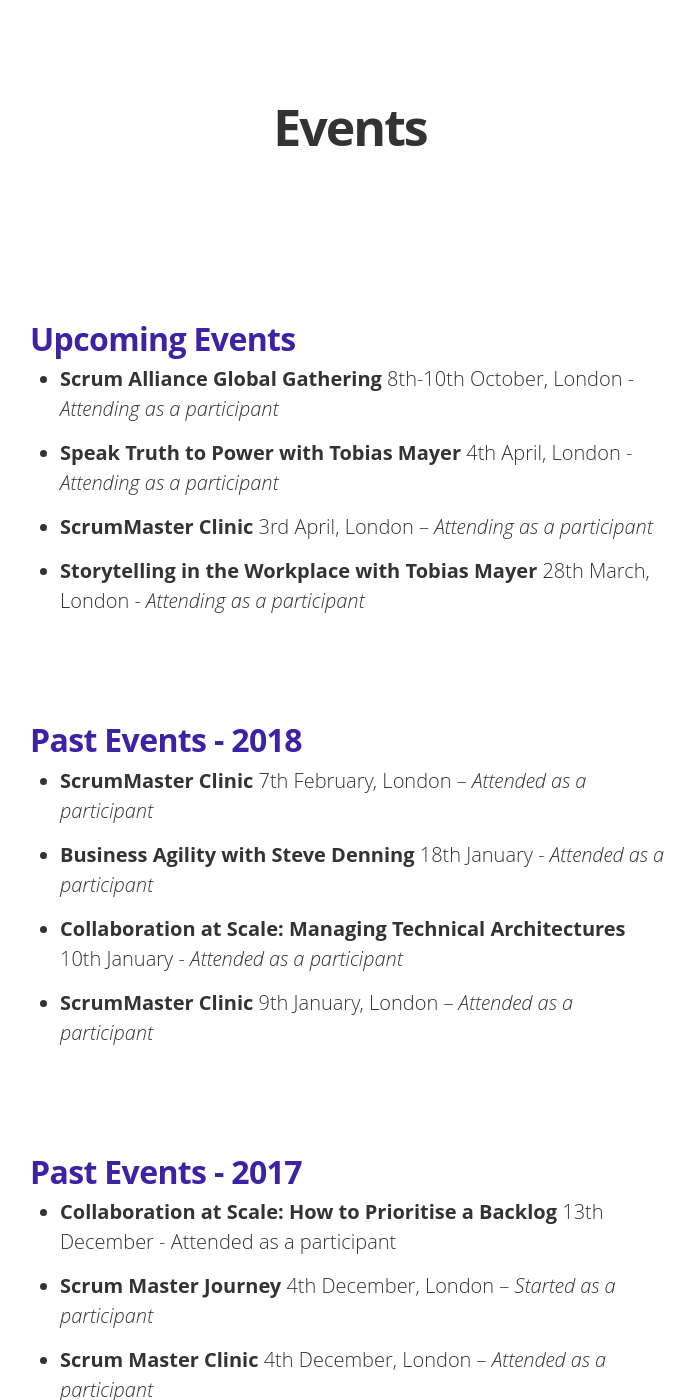
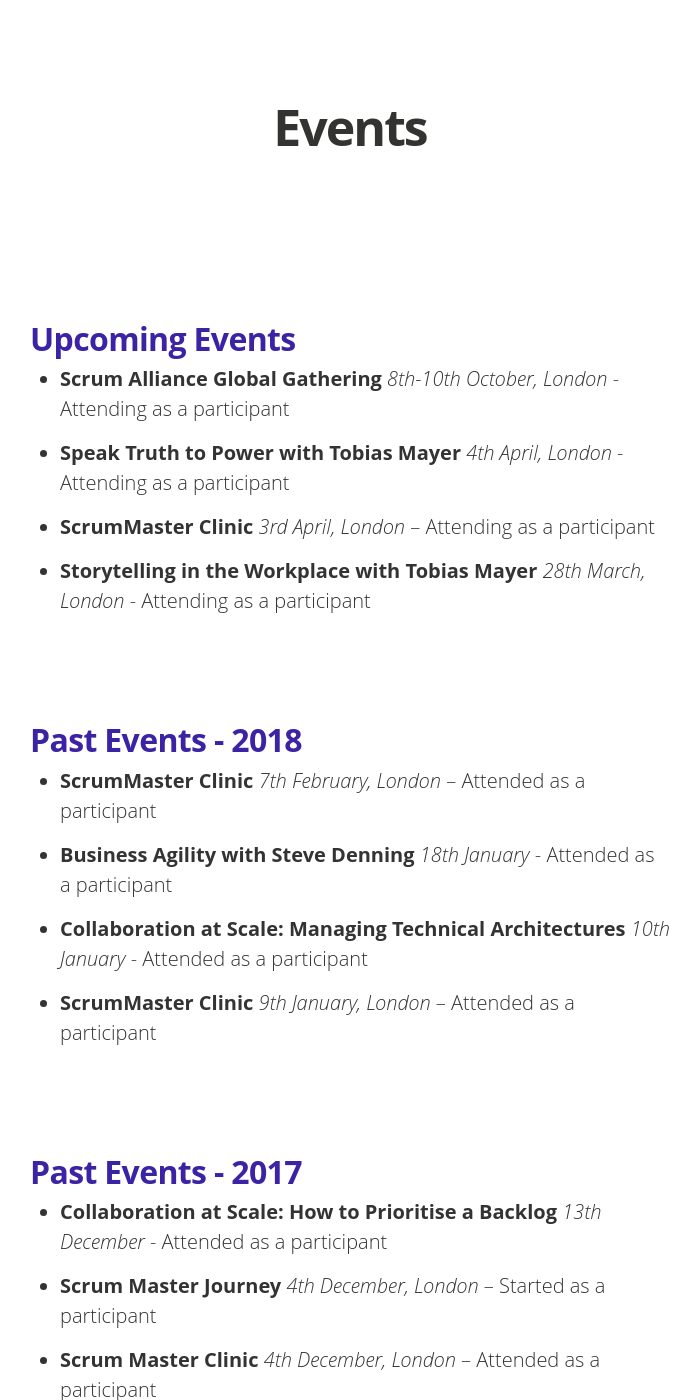
Before and after one commit to IamJackReed/JackReed, a Jekyll site: the page built from events.md, in a window 1280 px wide and 1400 px high. Shown: the whole window, without its empty margins (290-990 px from the left). Built offline with Jekyll 4.4.1, drawn with Linux system fonts in a browser that asks for light colours; nearby versions of some CDN libraries; some web fonts are replaced.

Commit message:
Update events.md

```diff
--- a/events.md
+++ b/events.md
@@ -6,28 +6,28 @@
 
 # Upcoming Events
 -
-<span style="color:#00000; font-family: 'open sans'; font-size: 1em; font-size: 20px; font-weight: 200; hyphens: none;">**Scrum Alliance Global Gathering** 8th-10th October, London - *Attending as a participant*
+<span style="color:#00000; font-family: 'open sans'; font-size: 1em; font-size: 20px; font-weight: 200; hyphens: none;">**Scrum Alliance Global Gathering** *8th-10th October, London* - Attending as a participant
 -
-<span style="color:#00000; font-family: 'open sans'; font-size: 1em; font-size: 20px; font-weight: 200; hyphens: none;">**Speak Truth to Power with Tobias Mayer** 4th April, London - *Attending as a participant*
+<span style="color:#00000; font-family: 'open sans'; font-size: 1em; font-size: 20px; font-weight: 200; hyphens: none;">**Speak Truth to Power with Tobias Mayer** *4th April, London* - Attending as a participant
 -
-<span style="color:#00000; font-family: 'open sans'; font-size: 1em; font-size: 20px; font-weight: 200; hyphens: none;">**ScrumMaster Clinic** 3rd April, London – *Attending as a participant*
+<span style="color:#00000; font-family: 'open sans'; font-size: 1em; font-size: 20px; font-weight: 200; hyphens: none;">**ScrumMaster Clinic** *3rd April, London* – Attending as a participant
 -
-<span style="color:#00000; font-family: 'open sans'; font-size: 1em; font-size: 20px; font-weight: 200; hyphens: none;">**Storytelling in the Workplace with Tobias Mayer** 28th March, London - *Attending as a participant*
+<span style="color:#00000; font-family: 'open sans'; font-size: 1em; font-size: 20px; font-weight: 200; hyphens: none;">**Storytelling in the Workplace with Tobias Mayer** *28th March, London* - Attending as a participant
 
 # Past Events - 2018
 -
-<span style="color:#00000; font-family: 'open sans'; font-size: 1em; font-size: 20px; font-weight: 200; hyphens: none;">**ScrumMaster Clinic** 7th February, London – *Attended as a participant*
+<span style="color:#00000; font-family: 'open sans'; font-size: 1em; font-size: 20px; font-weight: 200; hyphens: none;">**ScrumMaster Clinic** *7th February, London* – Attended as a participant
 -
-<span style="color:#00000; font-family: 'open sans'; font-size: 1em; font-size: 20px; font-weight: 200; hyphens: none;">**Business Agility with Steve Denning** 18th January - *Attended as a participant*
+<span style="color:#00000; font-family: 'open sans'; font-size: 1em; font-size: 20px; font-weight: 200; hyphens: none;">**Business Agility with Steve Denning** *18th January* - Attended as a participant
 -
-<span style="color:#00000; font-family: 'open sans'; font-size: 1em; font-size: 20px; font-weight: 200; hyphens: none;">**Collaboration at Scale: Managing Technical Architectures** 10th January - *Attended as a participant*
+<span style="color:#00000; font-family: 'open sans'; font-size: 1em; font-size: 20px; font-weight: 200; hyphens: none;">**Collaboration at Scale: Managing Technical Architectures** *10th January* - Attended as a participant
 -
-<span style="color:#00000; font-family: 'open sans'; font-size: 1em; font-size: 20px; font-weight: 200; hyphens: none;">**ScrumMaster Clinic** 9th January, London – *Attended as a participant*
+<span style="color:#00000; font-family: 'open sans'; font-size: 1em; font-size: 20px; font-weight: 200; hyphens: none;">**ScrumMaster Clinic** *9th January, London* – Attended as a participant
 
 # Past Events - 2017
 -
-<span style="color:#00000; font-family: 'open sans'; font-size: 1em; font-size: 20px; font-weight: 200; hyphens: none;">**Collaboration at Scale: How to Prioritise a Backlog** 13th December - Attended as a participant
+<span style="color:#00000; font-family: 'open sans'; font-size: 1em; font-size: 20px; font-weight: 200; hyphens: none;">**Collaboration at Scale: How to Prioritise a Backlog** *13th December* - Attended as a participant
 -
-<span style="color:#00000; font-family: 'open sans'; font-size: 1em; font-size: 20px; font-weight: 200; hyphens: none;">**Scrum Master Journey** 4th December, London – *Started as a participant*
+<span style="color:#00000; font-family: 'open sans'; font-size: 1em; font-size: 20px; font-weight: 200; hyphens: none;">**Scrum Master Journey** *4th December, London* – Started as a participant
 -
-<span style="color:#00000; font-family: 'open sans'; font-size: 1em; font-size: 20px; font-weight: 200; hyphens: none;">**Scrum Master Clinic** 4th December, London – *Attended as a participant*
+<span style="color:#00000; font-family: 'open sans'; font-size: 1em; font-size: 20px; font-weight: 200; hyphens: none;">**Scrum Master Clinic** *4th December, London* – Attended as a participant
```
